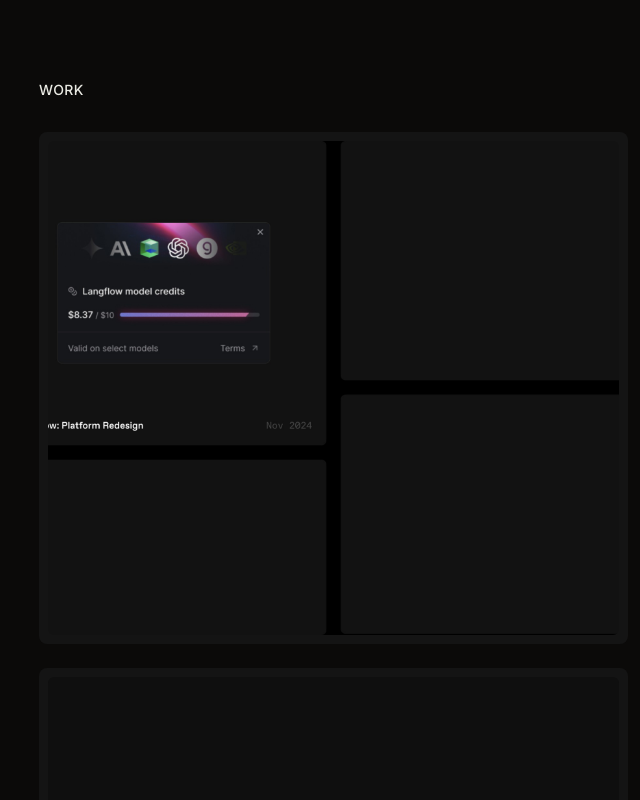
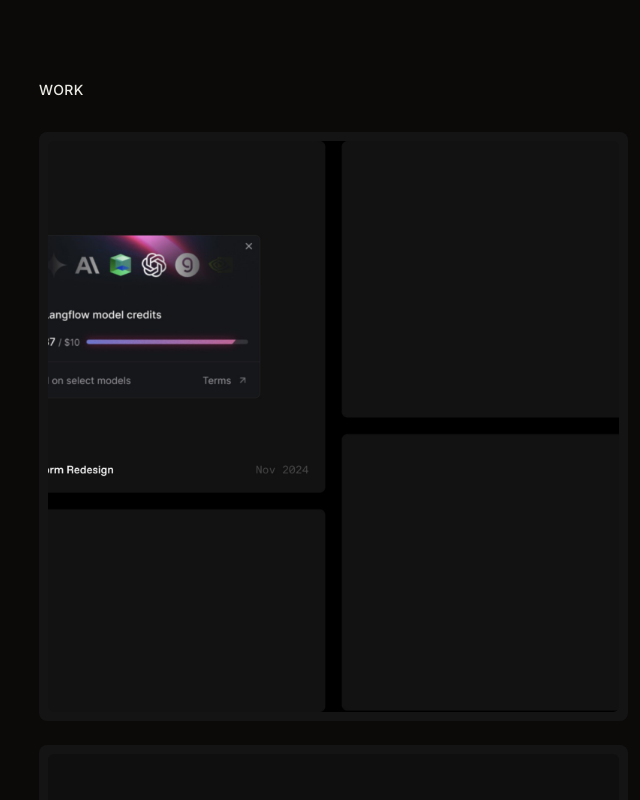
Before and after one commit to dvncvn/portfolio, a Next.js app: page / in a window 1280 px wide. Shown: the part 360-1160 px from the top of the page, without its empty margins (0-640 px from the left). Built offline with nearby package versions, Linux system fonts and the light colour scheme.

Commit message:
Tweak BlurFade triggering and tall card sizing
Trigger home work-card BlurFade reveals immediately (not in-view gated) and make tall cards square only at md+ so single-column layouts keep uniform heights.

```diff
--- a/src/app/page.tsx
+++ b/src/app/page.tsx
@@ -56,7 +56,7 @@ export default function Home() {
         <div className="flex flex-col gap-6 md:flex-row">
           <div className="flex flex-col gap-6 md:flex-1">
             {[projects[0], projects[2]].map((project) => (
-              <BlurFade key={project.slug} delay={delayBySlug[project.slug] ?? 0} inView>
+              <BlurFade key={project.slug} delay={delayBySlug[project.slug] ?? 0}>
                 <WorkCard
                   slug={project.slug}
                   title={project.title}
@@ -69,7 +69,7 @@ export default function Home() {
           </div>
           <div className="flex flex-col gap-6 md:flex-1">
             {[projects[1], projects[3]].map((project) => (
-              <BlurFade key={project.slug} delay={delayBySlug[project.slug] ?? 0} inView>
+              <BlurFade key={project.slug} delay={delayBySlug[project.slug] ?? 0}>
                 <WorkCard
                   slug={project.slug}
                   title={project.title}
--- a/src/components/work-card.tsx
+++ b/src/components/work-card.tsx
@@ -67,7 +67,9 @@ export function WorkCard({
       {/* Card content - responsive heights */}
       <div
         className={`relative ${
-          tall ? "h-[260px] sm:h-[380px] md:h-[510px]" : "h-[260px] sm:h-[260px] md:h-[294px]"
+          tall
+            ? "h-[260px] md:h-auto md:aspect-[1/1]"
+            : "h-[260px] sm:h-[260px] md:h-[294px]"
         }`}
       >
         {/* Inset region (8px all around) */}
```
